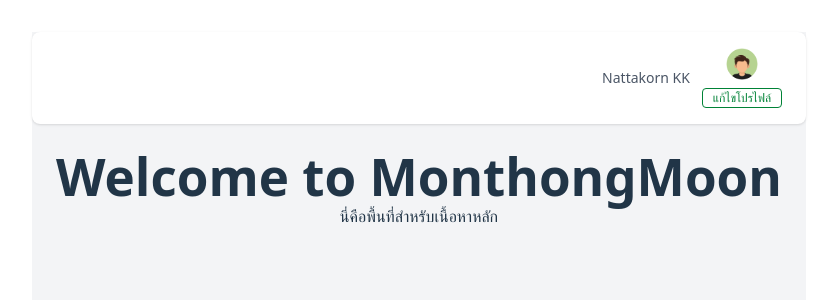
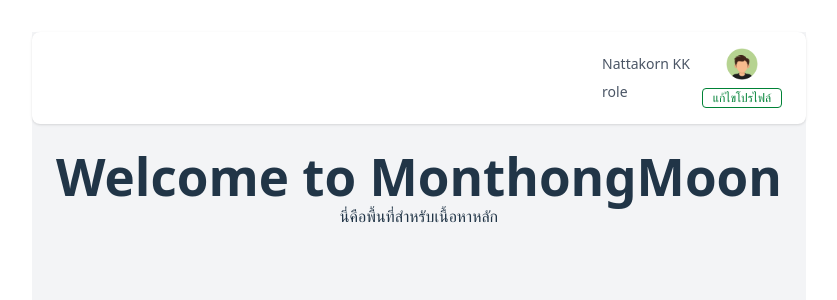
Before and after one commit to NaTiSive/MontongMoon, a React (Vite) app in the folder client/: page / in a window 1280 px wide. Shown: the top 300 px of the page, without its empty margins (221-1058 px from the left). Built offline with nearby package versions, Linux system fonts and the light colour scheme; no server answers.

Commit message:
add role

```diff
--- a/client/src/components/Header.jsx
+++ b/client/src/components/Header.jsx
@@ -5,7 +5,10 @@ export default function Header({ title }) {
     <div className="flex justify-between items-center py-4 px-6 bg-white shadow-sm rounded-lg">
       <h1 className="text-xl font-semibold text-gray-800">{title}</h1>
       <div className="flex items-center gap-3">
-        <span className="text-sm text-gray-600">Nattakorn KK</span>
+        <div className="flex flex-col items-start gap-2">
+          <span className="text-sm text-gray-600">Nattakorn KK</span>
+          <span className="text-sm text-gray-600">role</span>
+        </div>
         <div className="flex flex-col items-center gap-2">
           <img src="/avatar.png" className="w-8 h-8 rounded-full" />
           <span className="text-green-700 border border-green-700 text-xs bg-white- rounded w-[80px] h-5 flex items-center justify-center">แก้ไขโปรไฟล์</span>
```
